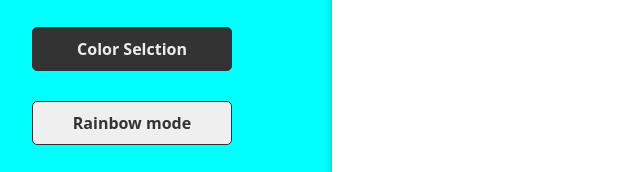
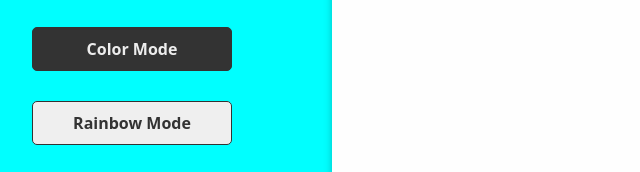
Before and after one commit to Famz88/Etch-a-Sketch, a plain HTML site: page index.html in a window 1280 px wide. Shown: the part 260-432 px from the top of the page, 58-698 px from the left. Drawn offline with Linux system fonts and the light colour scheme.

Commit message:
fixed names

```diff
--- a/index.html
+++ b/index.html
@@ -21,8 +21,8 @@
         <main class="main">
             <div class="settings">
                 <input id="colorPicker" type="color" value="#333333" />
-                <button id="colorBtn">Color Selction</button>
-                <button id="rainbowBtn">Rainbow mode</button>
+                <button id="colorBtn">Color Mode</button>
+                <button id="rainbowBtn">Rainbow Mode</button>
                 <button id="eraserBtn">Eraser</button>
                 <button id="clearBtn">Clear</button>
                 <div id="sizeValue" class="size-value">16 x 16</div>
```
